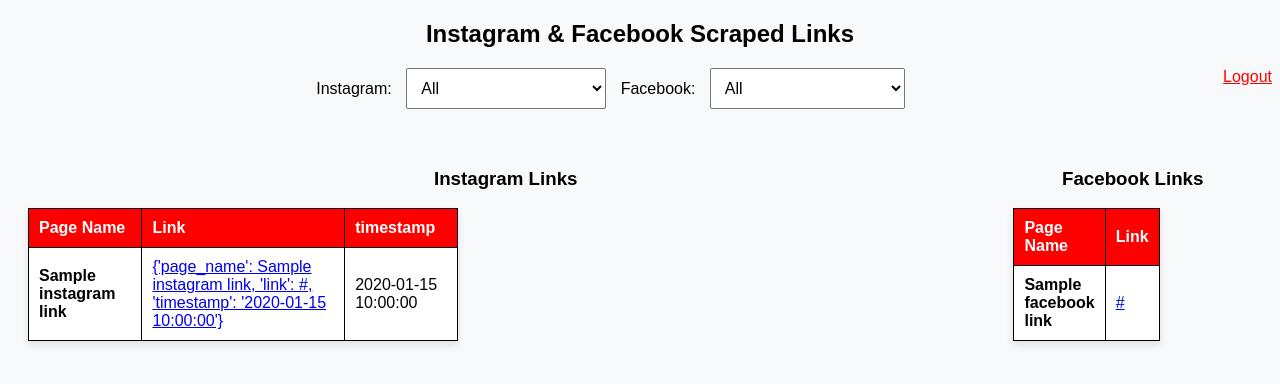
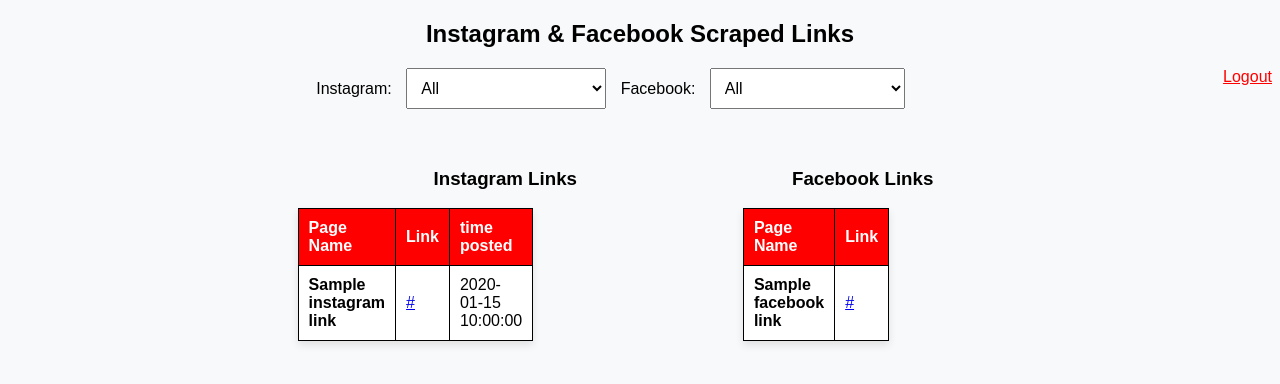
Before and after one commit to NasirMehmood12/insta-fb_links, a Flask app: page /links in a window 1280 px wide. Shown: the top 384 px of the page. Run offline with Flask 3, Linux system fonts and the light colour scheme; the visitor is signed in with stand-in values (Sample User, id 1); a database or web service that is not in the repository returns one stand-in record (values such as "Sample title"); some libraries are stand-ins or nearby versions.

Commit message:
Update index.html

```diff
--- a/templates/index.html
+++ b/templates/index.html
@@ -77,14 +77,14 @@
 
                     <th>Page Name</th>
                     <th>Link</th>
-                    <th>timestamp</th>
+                    <th>time posted</th>
 
                 </tr>
                 {% for link in instagram_links %}
                 <tr data-page="{{ link.page_name }}">
 
                     <td>{{ link.page_name }}</td>
-                    <td><a href="{{ link.link }}" target="_blank">{{ link }}</a></td>
+                    <td><a href="{{ link.link }}" target="_blank">{{ link.link }}</a></td>
                     <td>{{ link.timestamp }}</td>
 
                 </tr>
```
